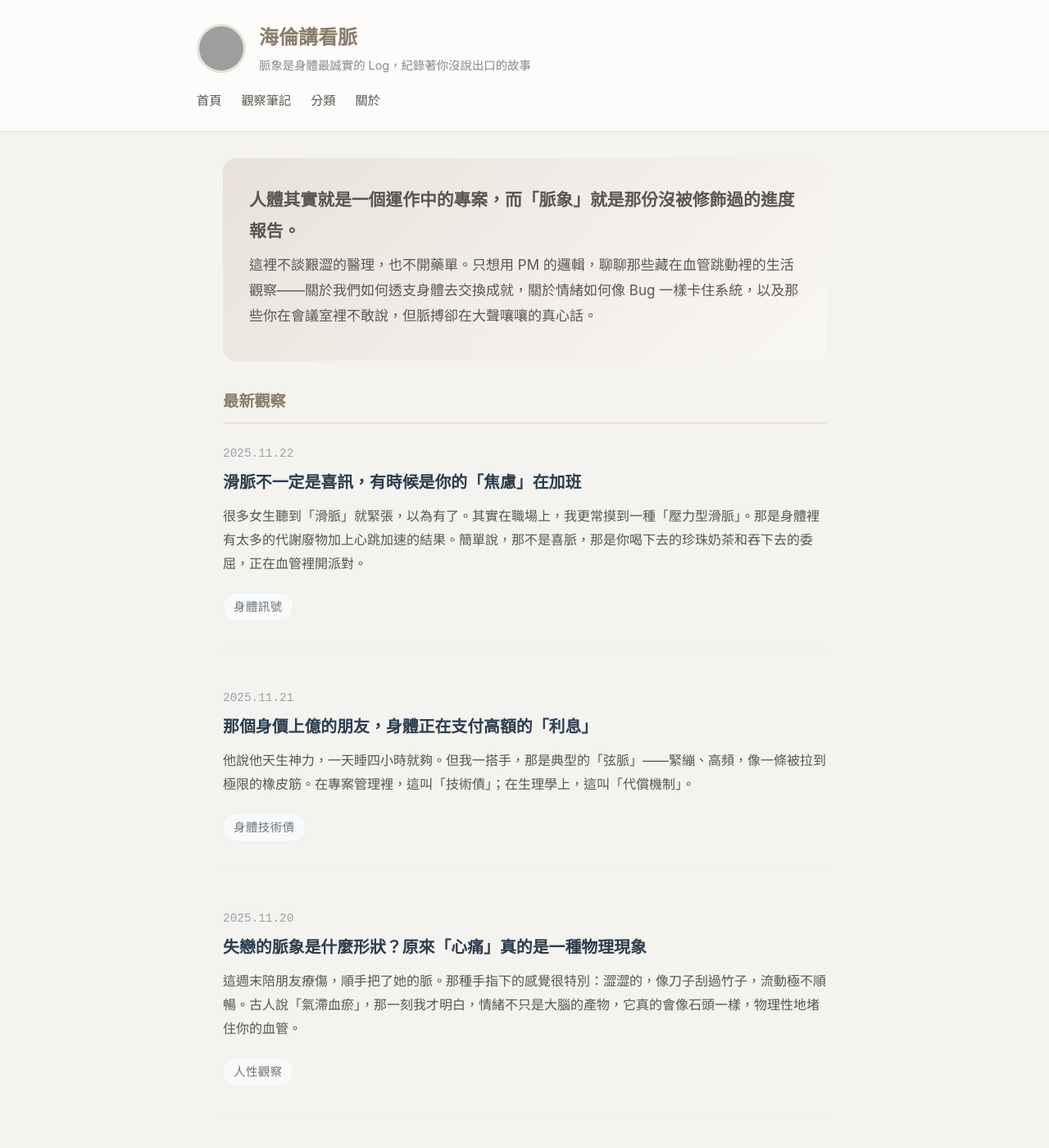
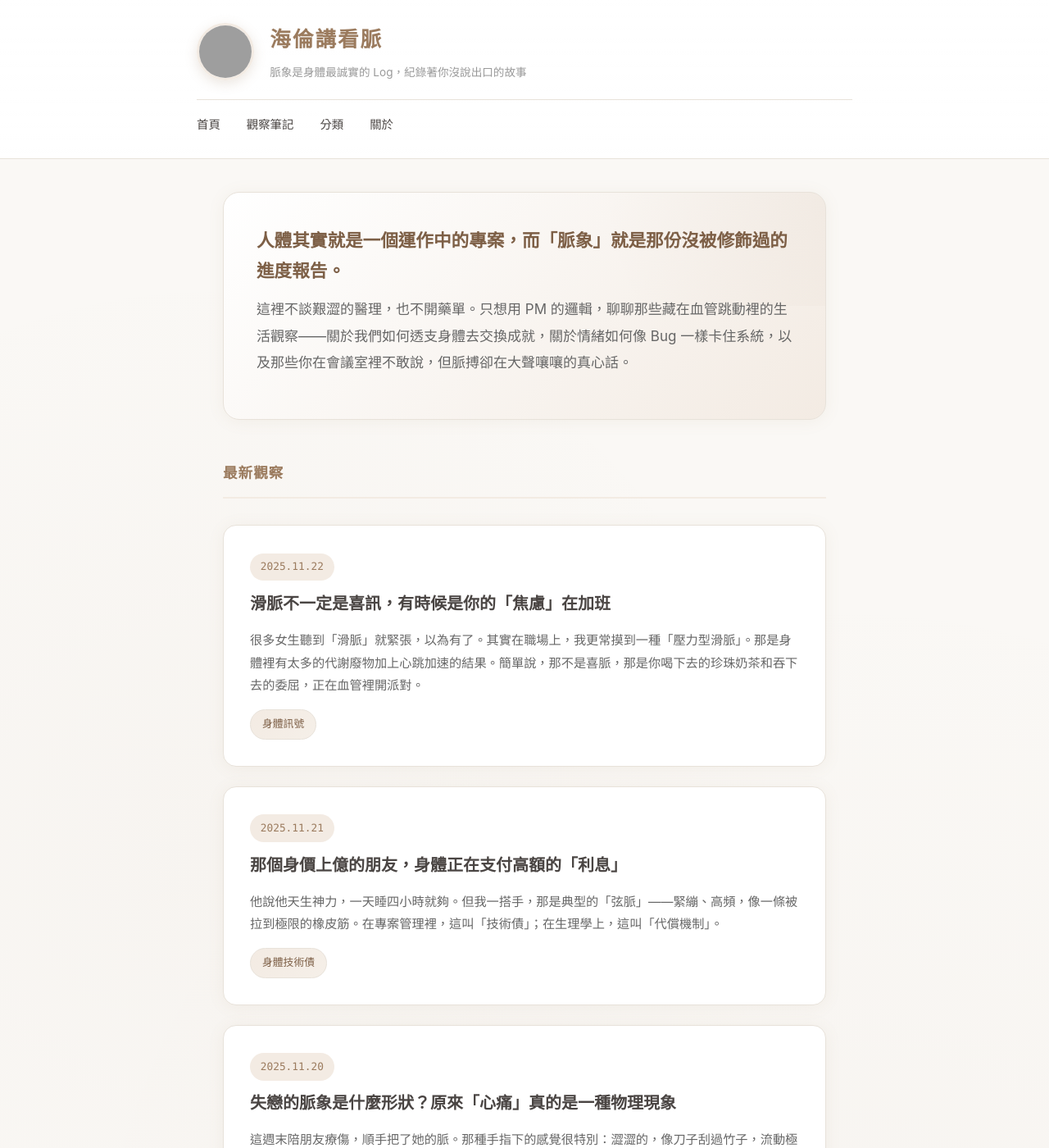
Before and after one commit to hathor-hua/helen, a Jekyll site: the page built from index.html, in a window 1280 px wide and 1400 px high. Shown: the whole window at 82% size. Built offline with Jekyll 4.4.1, drawn with Linux system fonts in a browser that asks for light colours; grey boxes are pictures that could not be loaded.

Commit message:
Improve design: better typography, shadows, hover effects, gradient backgrounds

```diff
--- a/css/style.css
+++ b/css/style.css
@@ -1,12 +1,15 @@
-/* 海倫講看脈 - 輕鬆溫暖的風格 */
+/* 海倫講看脈 - 溫暖有質感的風格 */
 
 :root {
-    --bg-color: #f5f3f0;
-    --text-color: #5a5652;
-    --accent-color: #8b7d6b;
-    --accent-light: #e8e2da;
-    --card-bg: #fdfcfb;
-    --border-color: #e0dbd5;
+    --bg-color: #faf8f5;
+    --text-color: #4a4543;
+    --accent-color: #9b7b5e;
+    --accent-dark: #7d5f46;
+    --accent-light: #f3ebe3;
+    --card-bg: #ffffff;
+    --border-color: #e8e2da;
+    --shadow: 0 2px 20px rgba(155, 123, 94, 0.08);
+    --shadow-hover: 0 8px 30px rgba(155, 123, 94, 0.15);
 }
 
 * {
@@ -16,276 +19,401 @@
 }
 
 body {
-    font-family: -apple-system, BlinkMacSystemFont, "Segoe UI", "Noto Sans TC", "Microsoft JhengHei", sans-serif;
+    font-family: "Noto Serif TC", "Source Han Serif TC", Georgia, serif;
     background-color: var(--bg-color);
     color: var(--text-color);
-    line-height: 1.8;
+    line-height: 1.9;
     font-size: 17px;
+    background-image:
+        radial-gradient(circle at 20% 50%, rgba(155, 123, 94, 0.03) 0%, transparent 50%),
+        radial-gradient(circle at 80% 80%, rgba(155, 123, 94, 0.03) 0%, transparent 50%);
+    min-height: 100vh;
 }
 
 /* Header */
 header {
-    background: var(--card-bg);
+    background: linear-gradient(to bottom, var(--card-bg), rgba(255,255,255,0.95));
     border-bottom: 1px solid var(--border-color);
     padding: 1.5rem 2rem;
     position: sticky;
     top: 0;
     z-index: 100;
+    backdrop-filter: blur(10px);
 }
 
 .header-content {
     display: flex;
     align-items: center;
-    gap: 1rem;
+    gap: 1.2rem;
     max-width: 800px;
     margin: 0 auto;
 }
 
 .logo {
-    width: 60px;
-    height: 60px;
+    width: 70px;
+    height: 70px;
     border-radius: 50%;
     object-fit: cover;
     border: 3px solid var(--accent-light);
+    box-shadow: 0 4px 15px rgba(155, 123, 94, 0.2);
+    transition: transform 0.3s ease, box-shadow 0.3s ease;
+}
+
+.logo:hover {
+    transform: scale(1.05);
+    box-shadow: 0 6px 20px rgba(155, 123, 94, 0.3);
 }
 
 .site-title h1 {
-    font-size: 1.5rem;
-    font-weight: 600;
+    font-size: 1.6rem;
+    font-weight: 700;
     color: var(--accent-color);
+    letter-spacing: 2px;
 }
 
 .tagline {
-    font-size: 0.9rem;
-    color: #888;
+    font-size: 0.85rem;
+    color: #999;
+    margin-top: 0.2rem;
+    font-family: -apple-system, BlinkMacSystemFont, "Segoe UI", sans-serif;
 }
 
 nav {
     max-width: 800px;
-    margin: 1rem auto 0;
+    margin: 1.2rem auto 0;
     display: flex;
-    gap: 1.5rem;
+    gap: 2rem;
+    padding-top: 1rem;
+    border-top: 1px solid var(--border-color);
 }
 
 nav a {
     color: var(--text-color);
     text-decoration: none;
-    font-size: 0.95rem;
-    transition: color 0.2s;
+    font-size: 0.9rem;
+    font-family: -apple-system, BlinkMacSystemFont, "Segoe UI", sans-serif;
+    position: relative;
+    padding-bottom: 4px;
+    transition: color 0.3s;
+}
+
+nav a::after {
+    content: '';
+    position: absolute;
+    bottom: 0;
+    left: 0;
+    width: 0;
+    height: 2px;
+    background: var(--accent-color);
+    transition: width 0.3s ease;
 }
 
 nav a:hover {
     color: var(--accent-color);
 }
 
+nav a:hover::after {
+    width: 100%;
+}
+
 /* Main */
 main {
     max-width: 800px;
     margin: 0 auto;
-    padding: 2rem;
+    padding: 2.5rem 2rem;
 }
 
 /* Intro Section */
 .intro {
-    background: linear-gradient(135deg, var(--accent-light) 0%, #f9f7f5 100%);
-    padding: 2rem;
-    border-radius: 16px;
-    margin-bottom: 2rem;
+    background: linear-gradient(135deg, var(--card-bg) 0%, var(--accent-light) 100%);
+    padding: 2.5rem;
+    border-radius: 20px;
+    margin-bottom: 3rem;
+    border: 1px solid var(--border-color);
+    box-shadow: var(--shadow);
+    position: relative;
+    overflow: hidden;
+}
+
+.intro::before {
+    content: '';
+    position: absolute;
+    top: -50%;
+    right: -50%;
+    width: 100%;
+    height: 100%;
+    background: radial-gradient(circle, rgba(155, 123, 94, 0.05) 0%, transparent 70%);
+    pointer-events: none;
 }
 
 .intro p {
-    margin-bottom: 0.5rem;
+    margin-bottom: 0.8rem;
+    position: relative;
 }
 
 .intro p:first-child {
-    font-size: 1.3rem;
-    font-weight: 500;
+    font-size: 1.35rem;
+    font-weight: 600;
+    color: var(--accent-dark);
+    line-height: 1.7;
+}
+
+.intro p:last-child {
+    color: #666;
+    font-family: -apple-system, BlinkMacSystemFont, "Segoe UI", sans-serif;
 }
 
 /* Posts Section */
 .posts h2,
 .about h2 {
-    font-size: 1.2rem;
+    font-size: 1.1rem;
     color: var(--accent-color);
-    margin-bottom: 1.5rem;
-    padding-bottom: 0.5rem;
+    margin-bottom: 2rem;
+    padding-bottom: 0.8rem;
     border-bottom: 2px solid var(--accent-light);
+    display: flex;
+    align-items: center;
+    gap: 0.5rem;
+    font-family: -apple-system, BlinkMacSystemFont, "Segoe UI", sans-serif;
+    letter-spacing: 1px;
 }
 
 .post-card {
-    margin-bottom: 3rem;
-    padding-bottom: 2rem;
-    border-bottom: 1px solid #eee;
-    background: transparent;
-    border-radius: 0;
+    background: var(--card-bg);
+    margin-bottom: 1.5rem;
+    padding: 2rem;
+    border-radius: 16px;
+    border: 1px solid var(--border-color);
+    box-shadow: var(--shadow);
+    transition: transform 0.3s ease, box-shadow 0.3s ease;
 }
 
 .post-card:hover {
-    transform: none;
-    box-shadow: none;
+    transform: translateY(-4px);
+    box-shadow: var(--shadow-hover);
 }
 
 .post-card .date {
-    font-size: 0.9rem;
-    color: #95a5a6;
-    display: block;
-    margin-bottom: 0.5rem;
-    font-family: monospace;
+    font-size: 0.8rem;
+    color: var(--accent-color);
+    display: inline-block;
+    margin-bottom: 0.8rem;
+    font-family: "SF Mono", Monaco, monospace;
+    background: var(--accent-light);
+    padding: 0.3rem 0.8rem;
+    border-radius: 20px;
 }
 
 .post-card h3 {
-    margin-bottom: 0.8rem;
-    line-height: 1.4;
+    margin-bottom: 1rem;
+    line-height: 1.5;
+    font-size: 1.25rem;
 }
 
 .post-card h3 a {
-    color: #2c3e50;
+    color: var(--text-color);
     text-decoration: none;
     transition: color 0.3s;
 }
 
 .post-card h3 a:hover {
-    color: #7f8c8d;
+    color: var(--accent-color);
 }
 
 .post-card .excerpt {
-    color: #555;
-    font-size: 1rem;
+    color: #666;
+    font-size: 0.95rem;
     line-height: 1.8;
-    margin-bottom: 0.5rem;
-    font-weight: 400;
+    margin-bottom: 1rem;
+    font-family: -apple-system, BlinkMacSystemFont, "Segoe UI", sans-serif;
 }
 
 .post-card .tag,
 .tag {
     display: inline-block;
-    background-color: #f8f9fa;
-    color: #6c757d;
-    padding: 4px 12px;
-    border-radius: 16px;
-    font-size: 0.85em;
-    margin-top: 12px;
-    font-weight: 500;
-    letter-spacing: 0.5px;
-    border: 1px solid #eee;
+    background: linear-gradient(135deg, var(--accent-light) 0%, #f5efe8 100%);
+    color: var(--accent-dark);
+    padding: 5px 14px;
+    border-radius: 20px;
+    font-size: 0.8rem;
+    margin-right: 8px;
+    font-family: -apple-system, BlinkMacSystemFont, "Segoe UI", sans-serif;
+    border: 1px solid var(--border-color);
+    transition: all 0.2s;
+}
+
+.post-card .tag:hover,
+.tag:hover {
+    background: var(--accent-color);
+    color: white;
+    border-color: var(--accent-color);
 }
 
 /* About Section */
 .about {
     background: var(--card-bg);
-    padding: 2rem;
-    border-radius: 16px;
+    padding: 2.5rem;
+    border-radius: 20px;
     margin-top: 3rem;
     border: 1px solid var(--border-color);
+    box-shadow: var(--shadow);
+    position: relative;
+}
+
+.about::before {
+    content: '"';
+    position: absolute;
+    top: 1rem;
+    left: 1.5rem;
+    font-size: 4rem;
+    color: var(--accent-light);
+    font-family: Georgia, serif;
+    line-height: 1;
 }
 
 .about p {
     margin-bottom: 1rem;
+    padding-left: 1rem;
 }
 
 /* Footer */
 footer {
     text-align: center;
-    padding: 2rem;
-    color: #999;
-    font-size: 0.9rem;
+    padding: 2.5rem 2rem;
+    color: #aaa;
+    font-size: 0.85rem;
     border-top: 1px solid var(--border-color);
     margin-top: 3rem;
+    font-family: -apple-system, BlinkMacSystemFont, "Segoe UI", sans-serif;
+    background: linear-gradient(to top, rgba(155, 123, 94, 0.03), transparent);
 }
 
 /* Article Page Styles */
 .article {
     background: var(--card-bg);
-    padding: 2.5rem;
-    border-radius: 16px;
+    padding: 3rem;
+    border-radius: 20px;
     border: 1px solid var(--border-color);
+    box-shadow: var(--shadow);
 }
 
 .article-header {
-    margin-bottom: 2rem;
-    padding-bottom: 1.5rem;
-    border-bottom: 1px solid var(--border-color);
+    margin-bottom: 2.5rem;
+    padding-bottom: 2rem;
+    border-bottom: 2px solid var(--accent-light);
 }
 
 .article-header h1 {
-    font-size: 1.8rem;
-    line-height: 1.4;
-    margin-bottom: 0.5rem;
+    font-size: 1.9rem;
+    line-height: 1.5;
+    margin-bottom: 1rem;
+    color: var(--text-color);
 }
 
 .article-meta {
-    color: #999;
-    font-size: 0.9rem;
+    color: var(--accent-color);
+    font-size: 0.85rem;
+    font-family: -apple-system, BlinkMacSystemFont, "Segoe UI", sans-serif;
 }
 
 .article-content p {
-    margin-bottom: 1.5rem;
+    margin-bottom: 1.8rem;
 }
 
 .article-content ul,
 .article-content ol {
-    margin: 0 0 1.5rem 1.5rem;
+    margin: 0 0 1.8rem 1.5rem;
 }
 
 .article-content li {
-    margin-bottom: 0.5rem;
+    margin-bottom: 0.6rem;
 }
 
 .article-content h2 {
-    font-size: 1.3rem;
+    font-size: 1.4rem;
     color: var(--accent-color);
-    margin: 2rem 0 1rem;
+    margin: 2.5rem 0 1.2rem;
+    padding-bottom: 0.5rem;
+    border-bottom: 2px solid var(--accent-light);
+}
+
+.article-content blockquote {
+    border-left: 4px solid var(--accent-color);
+    padding: 1rem 1.5rem;
+    margin: 1.5rem 0;
+    background: var(--accent-light);
+    border-radius: 0 12px 12px 0;
+    font-style: italic;
 }
 
 .back-link {
-    display: inline-block;
-    margin-top: 2rem;
+    display: inline-flex;
+    align-items: center;
+    gap: 0.5rem;
+    margin-top: 2.5rem;
     color: var(--accent-color);
     text-decoration: none;
+    font-family: -apple-system, BlinkMacSystemFont, "Segoe UI", sans-serif;
+    padding: 0.6rem 1.2rem;
+    border: 1px solid var(--accent-color);
+    border-radius: 8px;
+    transition: all 0.3s;
 }
 
 .back-link:hover {
-    text-decoration: underline;
+    background: var(--accent-color);
+    color: white;
 }
 
 /* Archive Page */
 .archive h2 {
-    font-size: 1.2rem;
+    font-size: 1.1rem;
     color: var(--accent-color);
     margin-bottom: 2rem;
-    padding-bottom: 0.5rem;
+    padding-bottom: 0.8rem;
     border-bottom: 2px solid var(--accent-light);
+    font-family: -apple-system, BlinkMacSystemFont, "Segoe UI", sans-serif;
+    letter-spacing: 1px;
 }
 
 .archive-year h3 {
     font-size: 1.1rem;
-    color: var(--text-color);
+    color: var(--accent-dark);
     margin-bottom: 1rem;
+    font-family: -apple-system, BlinkMacSystemFont, "Segoe UI", sans-serif;
 }
 
 .archive-list {
     list-style: none;
-    margin: 0 0 2rem 0;
+    margin: 0 0 2.5rem 0;
 }
 
 .archive-list li {
     display: flex;
     align-items: center;
     gap: 1rem;
-    padding: 0.8rem 0;
-    border-bottom: 1px solid var(--border-color);
+    padding: 1rem;
+    border-radius: 12px;
+    margin-bottom: 0.5rem;
+    transition: background 0.2s;
+}
+
+.archive-list li:hover {
+    background: var(--accent-light);
 }
 
 .archive-list time {
-    color: #999;
-    font-size: 0.9rem;
-    min-width: 50px;
+    color: var(--accent-color);
+    font-size: 0.85rem;
+    min-width: 60px;
+    font-family: "SF Mono", Monaco, monospace;
 }
 
 .archive-list a {
     color: var(--text-color);
     text-decoration: none;
     flex: 1;
+    transition: color 0.2s;
 }
 
 .archive-list a:hover {
@@ -296,18 +424,20 @@ footer {
     display: inline-block;
     background: var(--accent-light);
     color: var(--accent-color);
-    padding: 0.15rem 0.6rem;
+    padding: 0.2rem 0.7rem;
     border-radius: 20px;
     font-size: 0.75rem;
 }
 
 /* Tags Page */
 .tags-page h2 {
-    font-size: 1.2rem;
+    font-size: 1.1rem;
     color: var(--accent-color);
     margin-bottom: 2rem;
-    padding-bottom: 0.5rem;
+    padding-bottom: 0.8rem;
     border-bottom: 2px solid var(--accent-light);
+    font-family: -apple-system, BlinkMacSystemFont, "Segoe UI", sans-serif;
+    letter-spacing: 1px;
 }
 
 .tags-nav {
@@ -319,19 +449,22 @@ footer {
 
 .tag-link {
     display: inline-block;
-    background-color: #f8f9fa;
-    color: #6c757d;
-    padding: 6px 14px;
-    border-radius: 20px;
-    font-size: 0.9em;
+    background: var(--card-bg);
+    color: var(--accent-color);
+    padding: 8px 18px;
+    border-radius: 25px;
+    font-size: 0.9rem;
     text-decoration: none;
-    border: 1px solid #eee;
-    transition: all 0.2s;
+    border: 1px solid var(--border-color);
+    transition: all 0.3s;
+    box-shadow: var(--shadow);
 }
 
 .tag-link:hover {
-    background-color: #e9ecef;
-    color: #495057;
+    background: var(--accent-color);
+    color: white;
+    border-color: var(--accent-color);
+    transform: translateY(-2px);
 }
 
 .tag-section {
@@ -340,71 +473,77 @@ footer {
 
 .tag-section h3 {
     font-size: 1.1rem;
-    color: #2c3e50;
+    color: var(--accent-dark);
     margin-bottom: 1rem;
     padding-bottom: 0.5rem;
-    border-bottom: 1px solid #eee;
+    border-bottom: 1px solid var(--border-color);
 }
 
 /* Support Section */
 .support-section {
-    background: var(--card-bg);
-    padding: 2rem;
-    border-radius: 16px;
+    background: linear-gradient(135deg, var(--card-bg) 0%, var(--accent-light) 100%);
+    padding: 2.5rem;
+    border-radius: 20px;
     border: 1px solid var(--border-color);
     margin-top: 2rem;
     text-align: center;
+    box-shadow: var(--shadow);
 }
 
 .support-section h3 {
-    font-size: 1.1rem;
+    font-size: 1.15rem;
     color: var(--text-color);
-    margin-bottom: 0.5rem;
+    margin-bottom: 0.8rem;
 }
 
 .support-section p {
-    color: #888;
+    color: #777;
     font-size: 0.95rem;
-    margin-bottom: 1rem;
+    margin-bottom: 1.2rem;
+    font-family: -apple-system, BlinkMacSystemFont, "Segoe UI", sans-serif;
 }
 
 .support-btn {
     display: inline-block;
-    background: var(--accent-color);
+    background: linear-gradient(135deg, var(--accent-color) 0%, var(--accent-dark) 100%);
     color: #fff;
-    padding: 0.6rem 1.5rem;
-    border-radius: 8px;
+    padding: 0.8rem 2rem;
+    border-radius: 25px;
     text-decoration: none;
     font-size: 0.95rem;
-    transition: background 0.2s;
+    transition: all 0.3s;
+    box-shadow: 0 4px 15px rgba(155, 123, 94, 0.3);
 }
 
 .support-btn:hover {
-    background: #7a6d5c;
+    transform: translateY(-2px);
+    box-shadow: 0 6px 20px rgba(155, 123, 94, 0.4);
 }
 
 /* Comments Section */
 .comments-section {
     background: var(--card-bg);
-    padding: 2rem;
-    border-radius: 16px;
+    padding: 2.5rem;
+    border-radius: 20px;
     border: 1px solid var(--border-color);
     margin-top: 2rem;
+    box-shadow: var(--shadow);
 }
 
 .comments-section h3 {
     font-size: 1.1rem;
     color: var(--accent-color);
-    margin-bottom: 1rem;
-    padding-bottom: 0.5rem;
+    margin-bottom: 1.2rem;
+    padding-bottom: 0.8rem;
     border-bottom: 2px solid var(--accent-light);
 }
 
 .comments-placeholder {
-    color: #999;
+    color: #aaa;
     font-size: 0.9rem;
     text-align: center;
-    padding: 2rem 0;
+    padding: 2.5rem 0;
+    font-family: -apple-system, BlinkMacSystemFont, "Segoe UI", sans-serif;
 }
 
 /* Responsive */
@@ -418,21 +557,38 @@ footer {
     }
 
     .logo {
-        width: 50px;
-        height: 50px;
+        width: 55px;
+        height: 55px;
     }
 
     .site-title h1 {
-        font-size: 1.2rem;
+        font-size: 1.3rem;
+    }
+
+    nav {
+        gap: 1.2rem;
     }
 
     main {
-        padding: 1rem;
+        padding: 1.5rem 1rem;
     }
 
     .intro,
     .about,
-    .article {
+    .article,
+    .post-card {
         padding: 1.5rem;
+        border-radius: 16px;
+    }
+
+    .intro p:first-child {
+        font-size: 1.15rem;
+    }
+
+    .article-header h1 {
+        font-size: 1.5rem;
     }
 }
+
+/* 載入 Google Fonts */
+@import url('https://fonts.googleapis.com/css2?family=Noto+Serif+TC:wght@400;600;700&display=swap');
```
